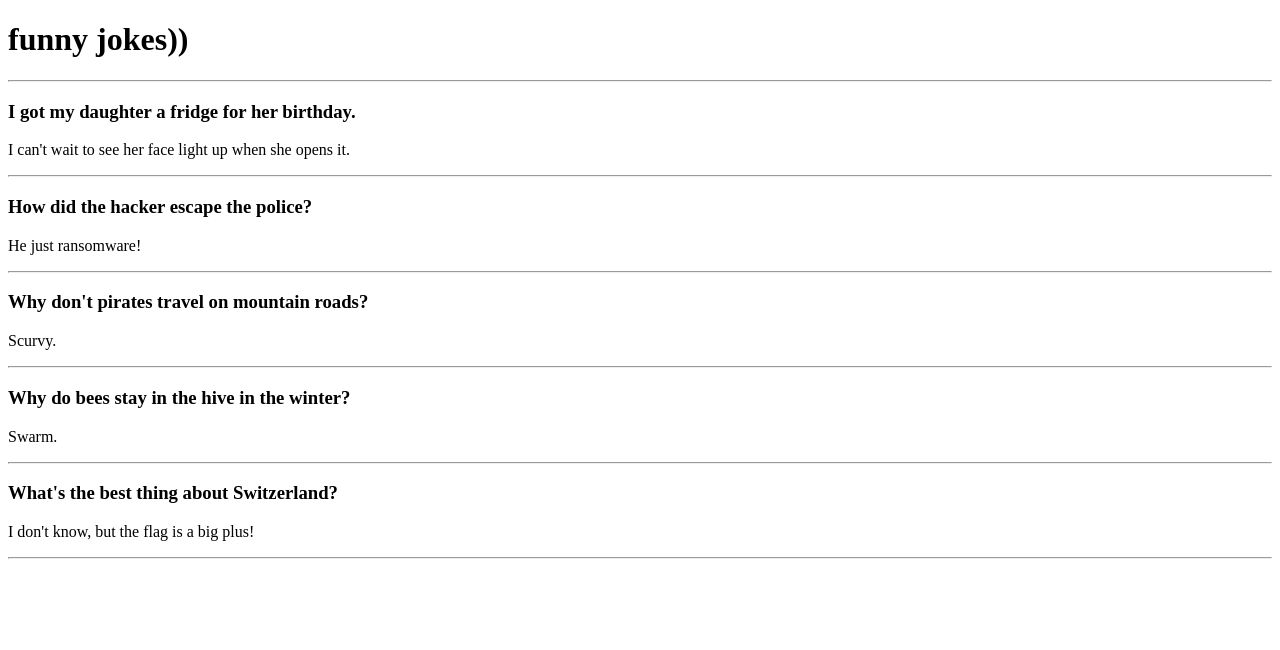
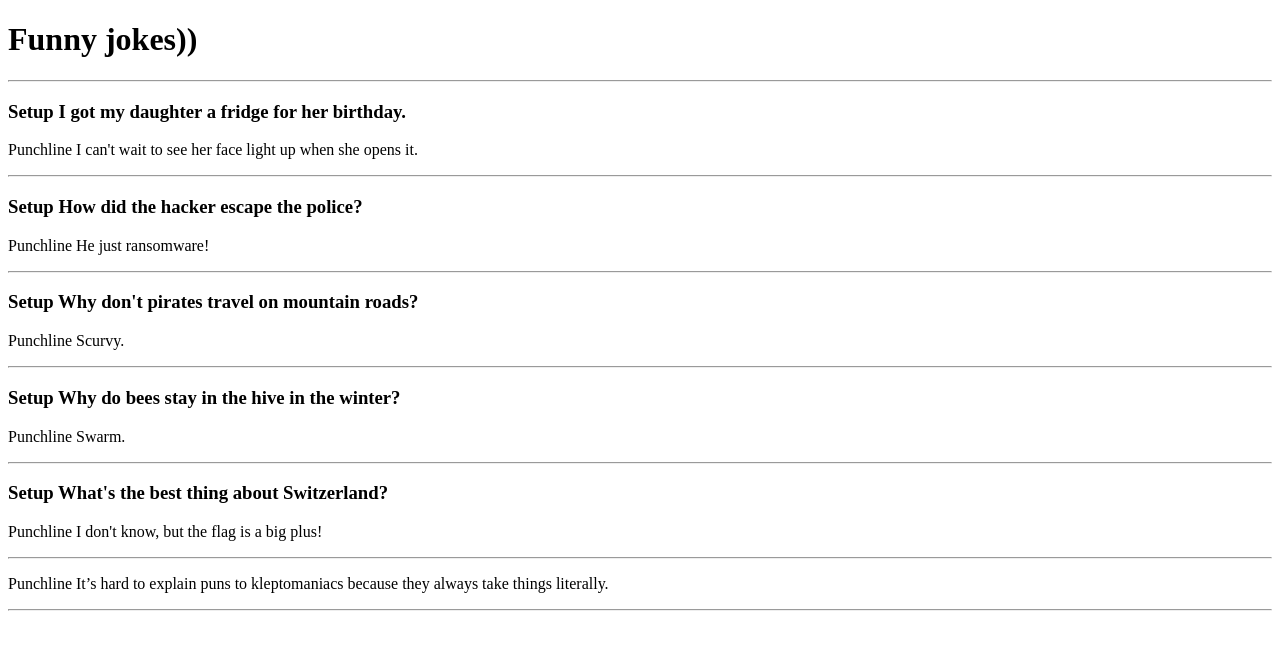
Before and after one commit to Stemagi/practice-14.03, a React (Vite) app: page / in a window 1280 px wide. Shown: the top 650 px of the page. Built offline with nearby package versions, Linux system fonts and the light colour scheme.

Commit message:
lil optimizations

```diff
--- a/src/app.jsx
+++ b/src/app.jsx
@@ -3,7 +3,7 @@ import Jokes from "./jokes";
 export default function(){
   return(
     <div>
-      <h1>funny jokes))</h1>
+      <h1>Funny jokes))</h1>
       <hr />
       <Jokes
       joke="I got my daughter a fridge for her birthday."
@@ -25,6 +25,10 @@ export default function(){
       joke="What's the best thing about Switzerland?"
       punchline="I don't know, but the flag is a big plus!"
       />
+      <Jokes
+      punchline="It’s hard to explain puns to kleptomaniacs because
+      they always take things literally."
+      />
     </div>
   )
 }
--- a/src/jokes.jsx
+++ b/src/jokes.jsx
@@ -2,8 +2,8 @@ import React from "react";
 export default function Jokes(props){
   return(
   <div>
-    <h3>{props.joke}</h3>
-    <p>{props.punchline}</p>
+    {props.joke &&  <h3>Setup {props.joke}</h3>}
+    <p>Punchline {props.punchline}</p>
     <hr />
   </div>
   )
```
